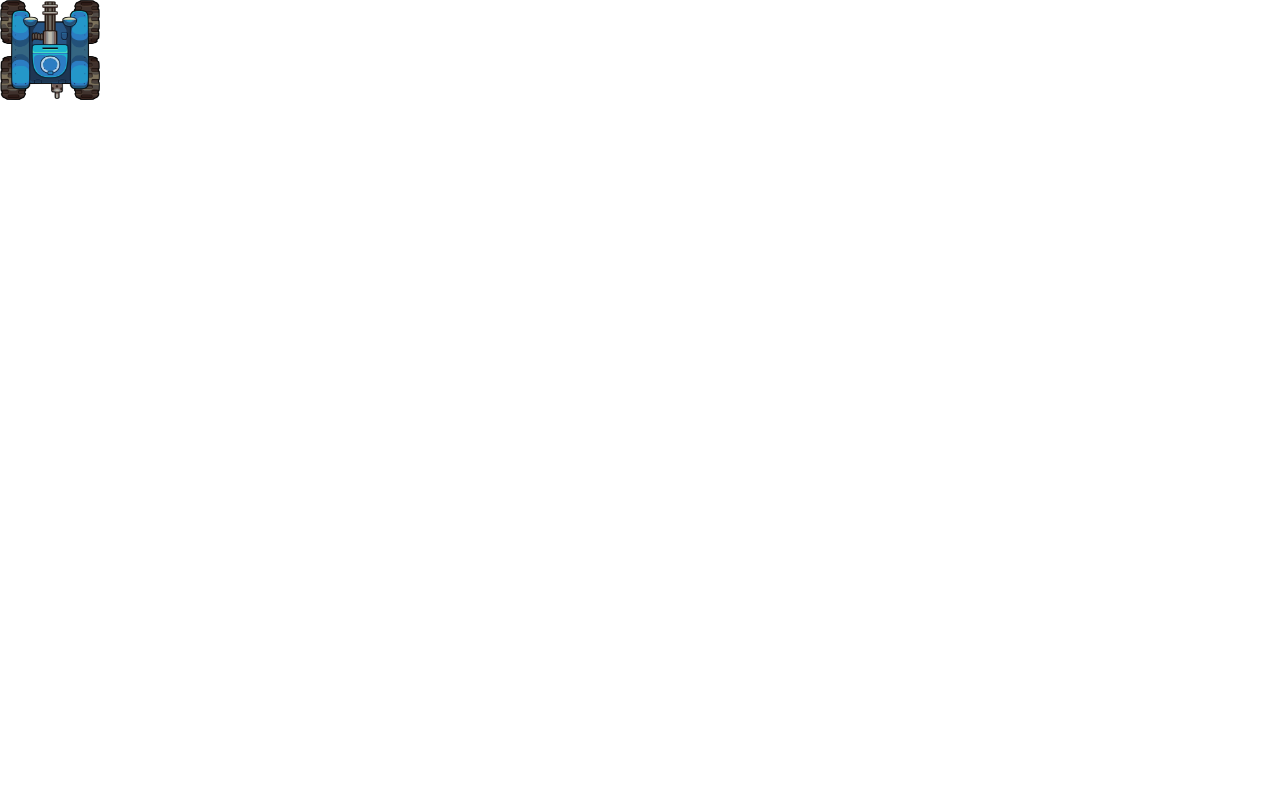
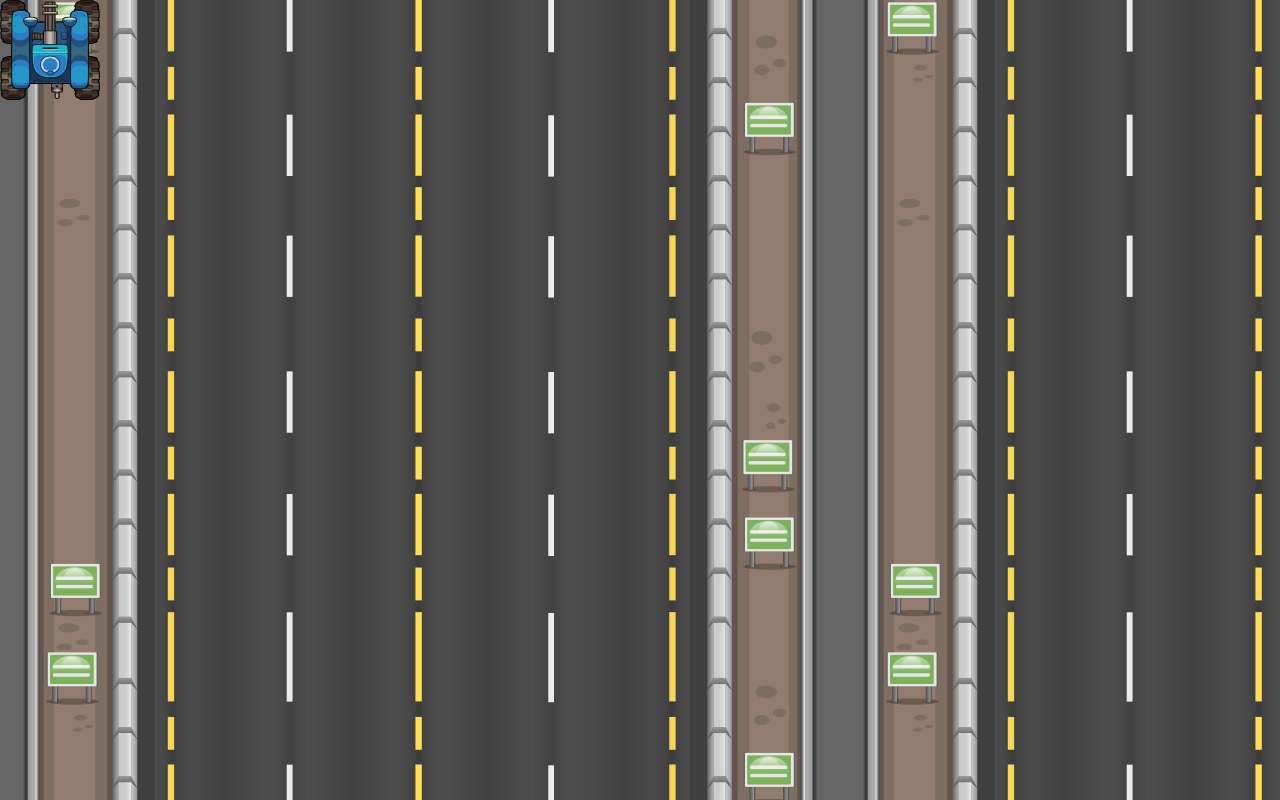
Before and after one commit to Andy-Duenas/driving-game, a website: page index.html in a window 1280 px wide. Drawn offline with Linux system fonts and the light colour scheme.

Commit message:
used CSS for editing of the background.#1

```diff
--- a/index.html
+++ b/index.html
@@ -6,12 +6,10 @@
 </head>
 <body>
   <div class="container">
-    <div class="background">
-    <div class="img-container">
-      <img src="images/tank.png">
+      <div class="img-container">
+        <img src="images/tank.png">
+      </div>
     </div>
-    </div>
-  </div>
   <script src="main.js"></script>
 </body>
 </html>
--- a/styles.css
+++ b/styles.css
@@ -9,6 +9,7 @@ body {
 .container {
   width: 100vw;
   height: 100vh;
+  background-image: url("images/background.png");
 }
 
 .img-container {
```
Also changed, not shown: images/background.png (added).
